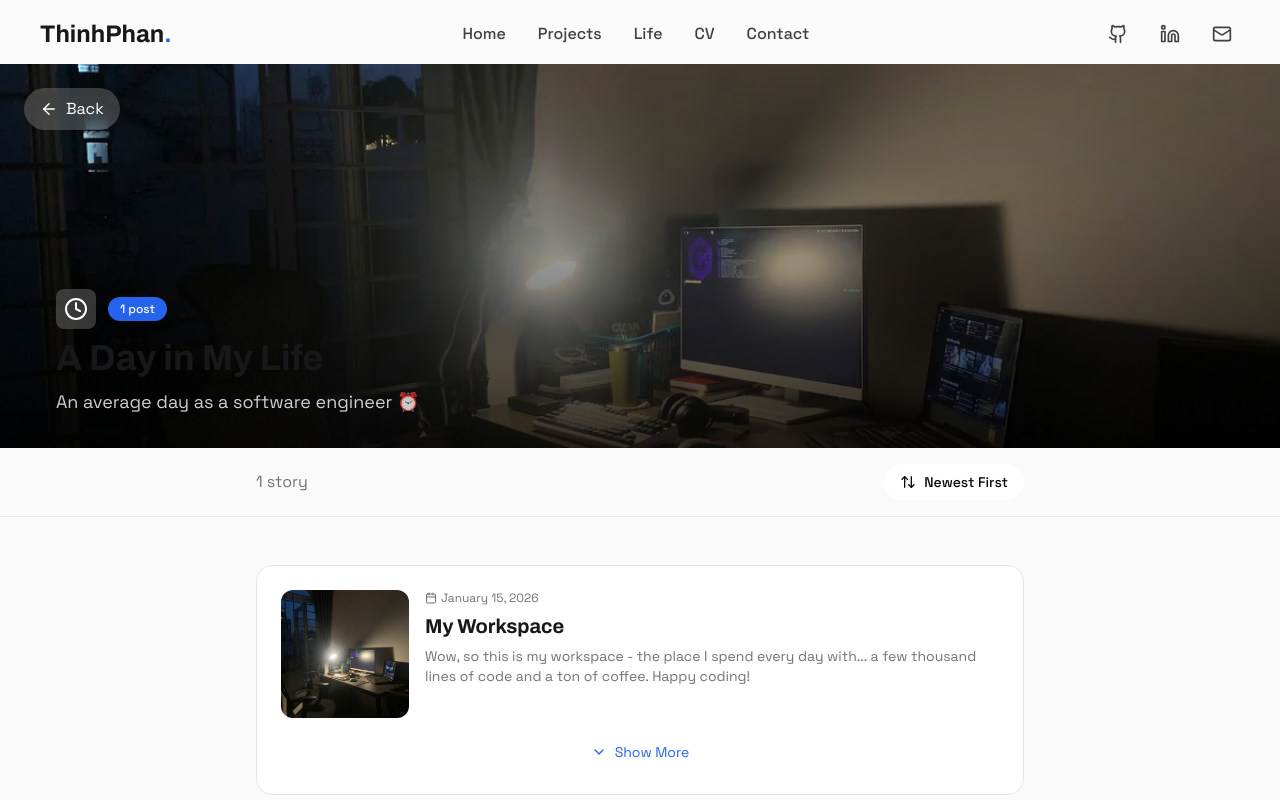
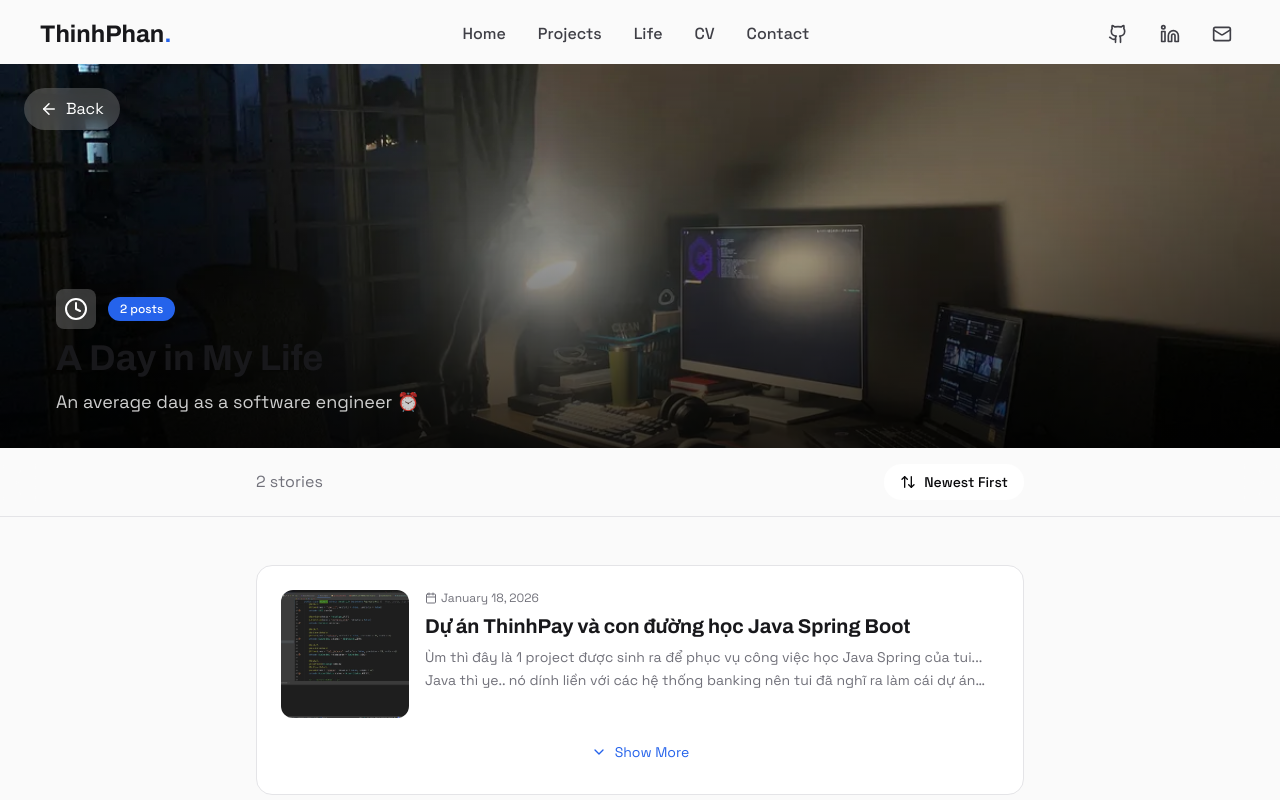
Before and after one commit to minhthinh145/Portfolio_2, a React (Vite) app: page /life/daily in a window 1280 px wide. Shown: the top 800 px of the page. Built offline with nearby package versions, Linux system fonts and the light colour scheme.

Commit message:
feat: add post in daily life and adjustment font size of post

```diff
--- a/src/data/life/daily.json
+++ b/src/data/life/daily.json
@@ -8,6 +8,15 @@
       "description": "Wow, so this is my workspace - the place I spend every day with... a few thousand lines of code and a ton of coffee. Happy coding!",
       "featuredImage": "/images/life/daily/my-workspace/featured.webp",
       "images": []
+    },
+    {
+      "title": "Dự án ThinhPay và con đường học Java Spring Boot",
+      "date": "2026-01-18",
+      "description": "Ùm thì đây là 1 project được sinh ra để phục vụ công việc học Java Spring của tui... Java thì ye.. nó dính liền với các hệ thống banking nên tui đã nghĩ ra làm cái dự án này :)))\n\nDù sao thì nó đang tiến triển khá tốt, tui tận dụng Agent để code phần lớn, nhưng bản thân tôi cũng phải tự code chay một vài module quan trọng.. Ùm thì thời đại AI mà, cái gì nó cũng có AI support, mình k dùng thì mình sẽ bị thụt lùi về sau mất. \n\nDo có nền tảng từ ASP.NET, tui đúng như kiểu chỉ cần mapping kiến thức :)). Ví dụ nhá, Entity Framework(EF) là ORM bên ASP, v thì Java spring có gì? Tui đặt các câu hỏi tương tự như v với các kiến thức mà tôi đã biết. Và tất nhiên là nhờ vậy mà tui học rất nhanh, gần như chỉ mất vài ngày là tui đã lên kế hoạch triển khai Project.\n\nĐây là 1 dự án kết hợp giữa Hexagonal architechture, Domain Driven Design, CQRS(Command Query Responsibility Segregation). Tui ôm nhiều công nghệ khó v vì tui muốn 1 project chuẩn chỉ, để học bao quát các kiến thức.\n\nTất nhiên là để nhắm tới làm việc trong 1 công ty chuyên làm về các dự án Fintech r",
+      "folder": "thinhpay_1",
+      "featuredImage": "/images/life/daily/thinhpay_1/featured.webp",
+      "images": [],
+      "id": 2
     }
   ]
 }
--- a/src/pages/Life/LifeCategory.jsx
+++ b/src/pages/Life/LifeCategory.jsx
@@ -251,7 +251,11 @@ export default function LifeCategory() {
                           </h3>
 
                           <p
-                            className={`text-sm text-text-muted dark:text-zinc-400 ${!expanded ? "line-clamp-2" : ""}`}
+                            className={`whitespace-pre-line leading-relaxed ${
+                              !expanded
+                                ? "text-sm text-text-muted dark:text-zinc-400 line-clamp-2"
+                                : "text-base md:text-lg text-primary/80 dark:text-zinc-300"
+                            }`}
                           >
                             {post.description}
                           </p>
```
Also changed, not shown: public/images/life/daily/thinhpay_1/featured.webp (added).
